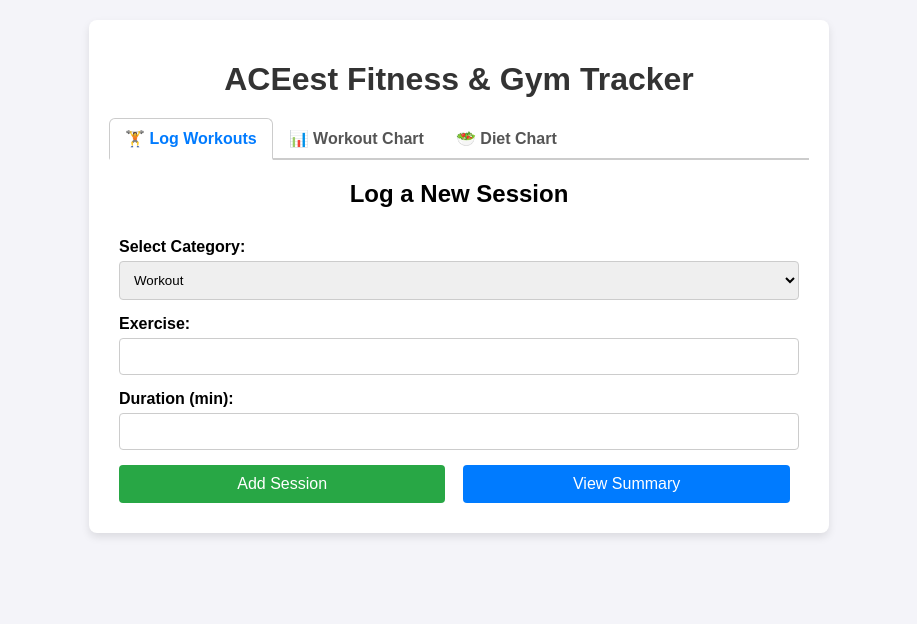
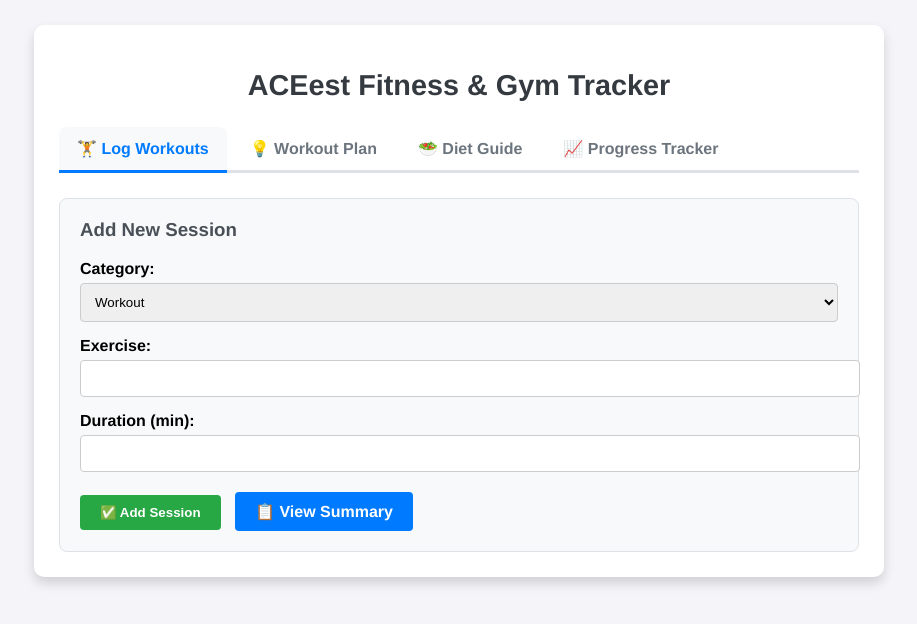
Before and after one commit to 2024ht66047/ACE_est-Fitness, a Flask app: page / in a window 1280 px wide. Shown: the top 624 px of the page, without its empty margins (181-1098 px from the left). Run offline with Flask 3, Linux system fonts and the light colour scheme.

Commit message:
Updated UI Changes

```diff
--- a/requirements.txt
+++ b/requirements.txt
@@ -1,2 +1,3 @@
 pytest==8.4.1
 flask
+matplotlib
--- a/src/app.py
+++ b/src/app.py
@@ -1,33 +1,89 @@
 from flask import Flask, render_template, request, redirect, url_for, flash
 from datetime import datetime
+import io
+import base64
+import matplotlib
+matplotlib.use('Agg') # CRITICAL for Matplotlib in a multi-threaded web environment (e.g., Flask)
+import matplotlib.pyplot as plt
 
 app = Flask(__name__)
-app.secret_key = 'a_new_secret_key_for_flash_messages'
+# A secret key is required for flash messages
+app.secret_key = 'aceest_fitness_secret_key_v3'
 
-# --- DATA STORES ---
-# In-memory storage for logged workouts
-workouts_log = []
-CATEGORIES = ["Warm-up", "Workout", "Cool-down"]
+# --- Data Store (In-memory storage) ---
+# Centralized storage mimicking the self.workouts dictionary
+workouts_log = {"Warm-up": [], "Workout": [], "Cool-down": []}
+CATEGORIES = list(workouts_log.keys())
 
-# Static data for the Workout Chart Tab
-WORKOUT_CHART_DATA = {
-    "Warm-up": ["5 min Jog", "Jumping Jacks", "Arm Circles", "Leg Swings", "Dynamic Stretching"],
-    "Workout": ["Push-ups", "Squats", "Plank", "Lunges", "Burpees", "Crunches"],
-    "Cool-down": ["Slow Walking", "Static Stretching", "Deep Breathing", "Yoga Poses"]
+# Static data for the Workout Plan Tab
+WORKOUT_PLAN_DATA = {
+    "Warm-up (5-10 min)": ["5 min light cardio (Jog/Cycle)", "Jumping Jacks (30 reps)", "Arm Circles (15 Fwd/Bwd)"],
+    "Strength Workout (45-60 min)": ["Push-ups (3 sets of 10-15)", "Squats (3 sets of 15-20)", "Plank (3 sets of 60 seconds)", "Lunges (3 sets of 10/leg)"],
+    "Cool-down (5 min)": ["Slow Walking", "Static Stretching (Hold 30s each)", "Deep Breathing Exercises"]
 }
 
-# Static data for the Diet Chart Tab
-DIET_CHART_DATA = {
-    "Weight Loss": ["Oatmeal with Fruits", "Grilled Chicken Salad", "Vegetable Soup", "Brown Rice & Stir-fry Veggies"],
-    "Muscle Gain": ["Egg Omelet", "Chicken Breast", "Quinoa & Beans", "Protein Shake", "Greek Yogurt with Nuts"],
-    "Endurance": ["Banana & Peanut Butter", "Whole Grain Pasta", "Sweet Potatoes", "Salmon & Avocado", "Trail Mix"]
+# Static data for the Diet Guide Tab
+DIET_GUIDE_DATA = {
+    "🎯 Weight Loss": ["Breakfast: Oatmeal with Berries", "Lunch: Grilled Chicken/Tofu Salad", "Dinner: Vegetable Soup with Lentils"],
+    "💪 Muscle Gain": ["Breakfast: 3 Egg Omelet, Spinach, Whole-wheat Toast", "Lunch: Chicken Breast, Quinoa, and Steamed Veggies", "Post-Workout: Protein Shake, Greek Yogurt"],
+    "🏃 Endurance Focus": ["Pre-Workout: Banana & Peanut Butter", "Lunch: Whole Grain Pasta with Light Sauce", "Dinner: Salmon & Avocado Salad"]
 }
 # --------------------
 
-# --- LOG WORKOUTS TAB (Home) ---
+# --- Utility: Chart Generator ---
+def generate_charts_base64():
+    """Generates Matplotlib charts and returns them as a single base64 image string."""
+
+    # 1. Process data
+    totals = {cat: sum(entry['duration'] for entry in sessions) for cat, sessions in workouts_log.items()}
+    values = list(totals.values())
+
+    # Return None if no workouts logged
+    if sum(values) == 0:
+        return None
+
+    categories = list(totals.keys())
+    colors = ["#007bff", "#28a745", "#ffc107"] # Blue, Green, Yellow
+
+    # 2. Setup Figure
+    fig, (ax1, ax2) = plt.subplots(1, 2, figsize=(7.5, 4.5), dpi=100, facecolor='white')
+
+    # --- Subplot 1: Bar Chart (Time Spent) ---
+    ax1.bar(categories, values, color=colors)
+    ax1.set_title("Time Spent per Category (Min)", fontsize=10)
+    ax1.set_ylabel("Total Minutes", fontsize=8)
+    ax1.tick_params(axis='x', labelsize=8)
+    ax1.tick_params(axis='y', labelsize=8)
+    ax1.grid(axis='y', linestyle='--', alpha=0.7)
+
+    # --- Subplot 2: Pie Chart (Distribution) ---
+    pie_labels = [c for c, v in zip(categories, values) if v > 0]
+    pie_values = [v for v in values if v > 0]
+    pie_colors = [colors[i] for i, v in enumerate(values) if v > 0]
+
+    ax2.pie(pie_values, labels=pie_labels, autopct="%1.1f%%", startangle=90, colors=pie_colors,
+                wedgeprops={"edgecolor": "black", 'linewidth': 0.5}, textprops={'fontsize': 8})
+    ax2.set_title("Workout Distribution", fontsize=10)
+    ax2.axis('equal')
+
+    plt.tight_layout(pad=2.0)
+
+    # 3. Save to In-Memory Buffer (BytesIO)
+    buffer = io.BytesIO()
+    plt.savefig(buffer, format='png')
+    plt.close(fig) # Close the figure to free memory
+    buffer.seek(0)
+
+    # 4. Encode to Base64 for HTML embedding
+    image_base64 = base64.b64encode(buffer.getvalue()).decode('utf-8')
+
+    return image_base64
+
+# --- ROUTES ---
+
 @app.route('/')
 def index():
-    """Renders the main workout logging form."""
+    """Log Workouts Tab"""
     return render_template('index.html', categories=CATEGORIES, current_tab='log')
 
 @app.route('/add', methods=['POST'])
@@ -37,7 +93,6 @@ def add_workout():
     exercise = request.form.get('exercise').strip()
     duration_str = request.form.get('duration').strip()
 
-    # Input validation
     if not exercise or not duration_str:
         flash('Please enter both exercise and duration.', 'error')
         return redirect(url_for('index'))
@@ -47,68 +102,65 @@ def add_workout():
         if duration <= 0:
              raise ValueError
     except ValueError:
-        flash('Duration must be a positive number.', 'error')
+        flash('Duration must be a positive whole number.', 'error')
         return redirect(url_for('index'))
 
-    if category not in CATEGORIES:
-         flash('Invalid workout category selected.', 'error')
-         return redirect(url_for('index'))
-
-    # Create the new entry
     new_entry = {
-        "category": category,
         "exercise": exercise,
         "duration": duration,
         "timestamp": datetime.now().strftime("%Y-%m-%d %H:%M:%S")
     }
-    workouts_log.append(new_entry)
+    workouts_log[category].append(new_entry)
 
-    flash(f"Added {exercise} ({duration} min) to {category} successfully!", 'success')
+    flash(f"Added {exercise} ({duration} min) to {category} successfully! 💪", 'success')
     return redirect(url_for('index'))
 
-# --- WORKOUT CHART TAB ---
-@app.route('/chart')
-def workout_chart():
-    """Renders the static workout chart page."""
-    return render_template('workout_chart.html',
-                           chart_data=WORKOUT_CHART_DATA,
-                           current_tab='chart')
+@app.route('/summary')
+def view_summary():
+    """Renders the summary page."""
+    total_time = sum(sum(entry['duration'] for entry in sessions) for sessions in workouts_log.values())
 
-# --- DIET CHART TAB ---
+    # Motivational message logic
+    if total_time == 0:
+        motivation_msg = "No sessions logged yet. Time to start moving!"
+    elif total_time < 60:
+        motivation_msg = "Nice effort! You're building consistency."
+    else: # total_time >= 60
+        motivation_msg = "Excellent dedication! Keep up the great work."
+
+    return render_template('summary.html',
+                           workouts_log=workouts_log,
+                           total_time=total_time,
+                           categories=CATEGORIES,
+                           motivation_msg=motivation_msg)
+
+@app.route('/plan')
+def workout_plan():
+    """Workout Plan Tab"""
+    return render_template('workout_plan.html',
+                           plan_data=WORKOUT_PLAN_DATA,
+                           current_tab='plan')
+
 @app.route('/diet')
-def diet_chart():
-    """Renders the static diet chart page."""
-    return render_template('diet_chart.html',
-                           diet_plans=DIET_CHART_DATA,
+def diet_guide():
+    """Diet Guide Tab"""
+    return render_template('diet_guide.html',
+                           diet_plans=DIET_GUIDE_DATA,
                            current_tab='diet')
 
-# --- SUMMARY (Modal/Separate Page based on Tkinter's behavior) ---
-@app.route('/summary')
-def view_summary():
-    """Renders the summary page with categorized workout data."""
+@app.route('/progress')
+def progress_tracker():
+    """Progress Tracker Tab (Generates charts)"""
+    chart_image_base64 = generate_charts_base64()
 
-    categorized_workouts = {cat: [] for cat in CATEGORIES}
-    total_time = 0
+    # Calculate total minutes for display below the chart
+    total_minutes = sum(sum(entry['duration'] for entry in sessions) for sessions in workouts_log.values())
 
-    for entry in workouts_log:
-        categorized_workouts[entry['category']].append(entry)
-        total_time += entry['duration']
-
-    # Determine the motivational message
-    if total_time < 30:
-        msg = "Good start! Keep moving 💪"
-    elif total_time < 60:
-        msg = "Nice effort! You're building consistency 🔥"
-    else:
-        msg = "Excellent dedication! Keep up the great work 🏆"
-
-    return render_template('summary.html',
-                           categorized_workouts=categorized_workouts,
-                           total_time=total_time,
-                           categories=CATEGORIES,
-                           motivation_msg=msg)
-
+    return render_template('progress_tracker.html',
+                           chart_image=chart_image_base64,
+                           total_minutes=total_minutes,
+                           current_tab='progress')
 
 if __name__ == '__main__':
-    # Ensure you create a 'templates' directory in the same folder as app.py
+    # Dependencies: pip install Flask matplotlib
     app.run(debug=True, host='0.0.0.0', port=5000)
--- a/src/templates/index.html
+++ b/src/templates/index.html
@@ -1,13 +1,12 @@
 {% extends "layout.html" %}
 
 {% block content %}
-    <h2 style="text-align: center; margin-top: 0;">Log a New Session</h2>
-
-    <form action="{{ url_for('add_workout') }}" method="post" style="padding: 10px;">
+    <form action="{{ url_for('add_workout') }}" method="post" style="padding: 20px; border: 1px solid #dee2e6; border-radius: 8px; background-color: #f8f9fa;">
+        <h3 style="margin-top: 0; color: #495057;">Add New Session</h3>
 
         <div style="margin-bottom: 15px;">
-            <label for="category" style="display: block; margin-bottom: 5px; font-weight: bold;">Select Category:</label>
-            <select name="category" id="category" required style="width: 100%; padding: 10px; border: 1px solid #ccc; border-radius: 4px; box-sizing: border-box;">
+            <label for="category" style="display: block; font-weight: bold; margin-bottom: 5px;">Category:</label>
+            <select name="category" id="category" style="width: 100%; padding: 10px; border: 1px solid #ccc; border-radius: 4px;">
                 {% for category in categories %}
                     <option value="{{ category }}" {% if category == 'Workout' %}selected{% endif %}>{{ category }}</option>
                 {% endfor %}
@@ -15,16 +14,16 @@
         </div>
 
         <div style="margin-bottom: 15px;">
-            <label for="exercise" style="display: block; margin-bottom: 5px; font-weight: bold;">Exercise:</label>
-            <input type="text" id="exercise" name="exercise" required style="width: 100%; padding: 10px; border: 1px solid #ccc; border-radius: 4px; box-sizing: border-box;">
+            <label for="exercise" style="display: block; font-weight: bold; margin-bottom: 5px;">Exercise:</label>
+            <input type="text" name="exercise" id="exercise" required style="width: 100%; padding: 10px; border: 1px solid #ccc; border-radius: 4px;">
         </div>
 
-        <div style="margin-bottom: 15px;">
-            <label for="duration" style="display: block; margin-bottom: 5px; font-weight: bold;">Duration (min):</label>
-            <input type="number" id="duration" name="duration" required min="1" style="width: 100%; padding: 10px; border: 1px solid #ccc; border-radius: 4px; box-sizing: border-box;">
+        <div style="margin-bottom: 20px;">
+            <label for="duration" style="display: block; font-weight: bold; margin-bottom: 5px;">Duration (min):</label>
+            <input type="number" name="duration" id="duration" required min="1" style="width: 100%; padding: 10px; border: 1px solid #ccc; border-radius: 4px;">
         </div>
 
-        <button type="submit" style="background-color: #28a745; color: white; padding: 10px 15px; border: none; border-radius: 4px; cursor: pointer; font-size: 16px; width: 48%; margin-right: 2%;">Add Session</button>
-        <a href="{{ url_for('view_summary') }}" style="display: inline-block; text-align: center; padding: 10px 15px; background-color: #007bff; color: white; border-radius: 4px; text-decoration: none; width: 48%; box-sizing: border-box;">View Summary</a>
+        <button type="submit" style="padding: 10px 20px; background-color: #28a745; color: white; border: none; border-radius: 4px; cursor: pointer; font-weight: bold;">✅ Add Session</button>
+        <a href="{{ url_for('view_summary') }}" style="display: inline-block; padding: 10px 20px; margin-left: 10px; background-color: #007bff; color: white; text-decoration: none; border-radius: 4px; font-weight: bold;">📋 View Summary</a>
     </form>
 {% endblock %}
--- a/src/templates/layout.html
+++ b/src/templates/layout.html
@@ -5,18 +5,18 @@
     <meta name="viewport" content="width=device-width, initial-scale=1.0">
     <title>ACEest Fitness Tracker</title>
     <style>
-        body { font-family: sans-serif; margin: 0; background-color: #f4f4f9; }
-        .container { max-width: 700px; margin: 20px auto; background: white; padding: 20px; border-radius: 8px; box-shadow: 0 4px 8px rgba(0,0,0,0.1); }
-        .header { text-align: center; color: #333; margin-bottom: 20px; }
+        body { font-family: 'Helvetica Neue', Arial, sans-serif; margin: 0; background-color: #f4f4f9; }
+        .container { max-width: 800px; margin: 25px auto; background: white; padding: 25px; border-radius: 10px; box-shadow: 0 6px 12px rgba(0,0,0,0.15); }
+        .header { text-align: center; color: #343a40; margin-bottom: 25px; font-size: 1.8em; font-weight: bold; }
 
-        /* Tab Navigation Styles (Mimics ttk.Notebook) */
-        .tabs { display: flex; border-bottom: 2px solid #ccc; margin-bottom: 20px; }
-        .tab-link { padding: 10px 15px; text-decoration: none; color: #555; font-weight: bold; border: 1px solid transparent; border-bottom: none; }
-        .tab-link:hover { background-color: #eee; }
-        .tab-link.active { color: #007bff; border-color: #ccc; border-top-left-radius: 6px; border-top-right-radius: 6px; border-bottom: 2px solid white; margin-bottom: -2px; }
+        /* Tab Navigation Styles */
+        .tabs { display: flex; border-bottom: 3px solid #dee2e6; margin-bottom: 25px; }
+        .tab-link { padding: 12px 18px; text-decoration: none; color: #6c757d; font-weight: bold; border-top-left-radius: 8px; border-top-right-radius: 8px; margin-right: 5px; transition: background-color 0.3s; }
+        .tab-link:hover { background-color: #e9ecef; }
+        .tab-link.active { color: #007bff; border-bottom: 3px solid #007bff; margin-bottom: -3px; background-color: #f8f9fa; }
 
         /* Flash Messages */
-        .flash { padding: 10px; margin-bottom: 15px; border-radius: 4px; }
+        .flash { padding: 15px; margin-bottom: 20px; border-radius: 6px; font-weight: bold; }
         .flash.success { background-color: #d4edda; color: #155724; border: 1px solid #c3e6cb; }
         .flash.error { background-color: #f8d7da; color: #721c24; border: 1px solid #f5c6cb; }
     </style>
@@ -27,14 +27,15 @@
 
         <nav class="tabs">
             <a href="{{ url_for('index') }}" class="tab-link {% if current_tab == 'log' %}active{% endif %}">🏋️ Log Workouts</a>
-            <a href="{{ url_for('workout_chart') }}" class="tab-link {% if current_tab == 'chart' %}active{% endif %}">📊 Workout Chart</a>
-            <a href="{{ url_for('diet_chart') }}" class="tab-link {% if current_tab == 'diet' %}active{% endif %}">🥗 Diet Chart</a>
+            <a href="{{ url_for('workout_plan') }}" class="tab-link {% if current_tab == 'plan' %}active{% endif %}">💡 Workout Plan</a>
+            <a href="{{ url_for('diet_guide') }}" class="tab-link {% if current_tab == 'diet' %}active{% endif %}">🥗 Diet Guide</a>
+            <a href="{{ url_for('progress_tracker') }}" class="tab-link {% if current_tab == 'progress' %}active{% endif %}">📈 Progress Tracker</a>
         </nav>
 
         {% with messages = get_flashed_messages(with_categories=true) %}
             {% if messages %}
                 {% for category, message in messages %}
-                    <div class="flash {{ category }}">{{ message }}">{{ message }}</div>
+                    <div class="flash {{ category }}">{{ message }}</div>
                 {% endfor %}
             {% endif %}
         {% endwith %}
```
Also changed, not shown: src/templates/diet_guide.html (added, +16 -0 lines), src/templates/progress_tracker.html (added, +21 -0 lines), src/templates/summary.html (+19 -20 lines), src/templates/workout_plan.html (added, +16 -0 lines), tests/test_aceest_fitness.py (+129 -43 lines).
